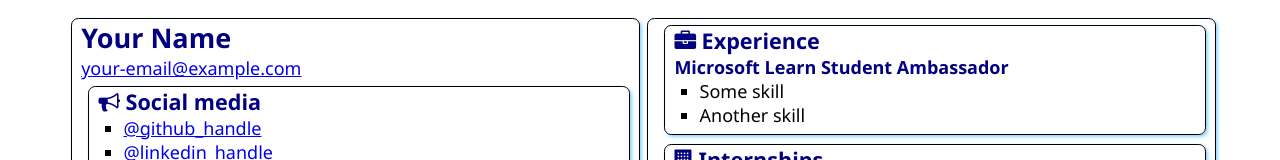
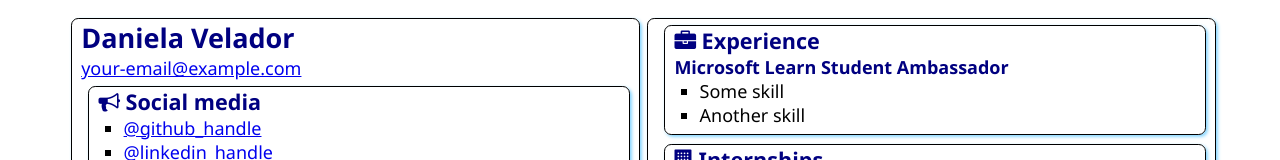
Before and after one commit to DanielaVelador/SATechnicalOnboarding, a plain HTML site: page src/index.html in a window 1280 px wide. Shown: the top 160 px of the page. Drawn offline with Linux system fonts and the light colour scheme.

Commit message:
added my name
testing

```diff
--- a/src/index.html
+++ b/src/index.html
@@ -12,7 +12,7 @@
 <body>
     <main>
         <article class="box">
-            <h1>Your Name</h1>
+            <h1>Daniela Velador</h1>
             <div><a href="mailto:your.email@example.com">your-email@example.com</a></div>
 
             <section class="box">
```
